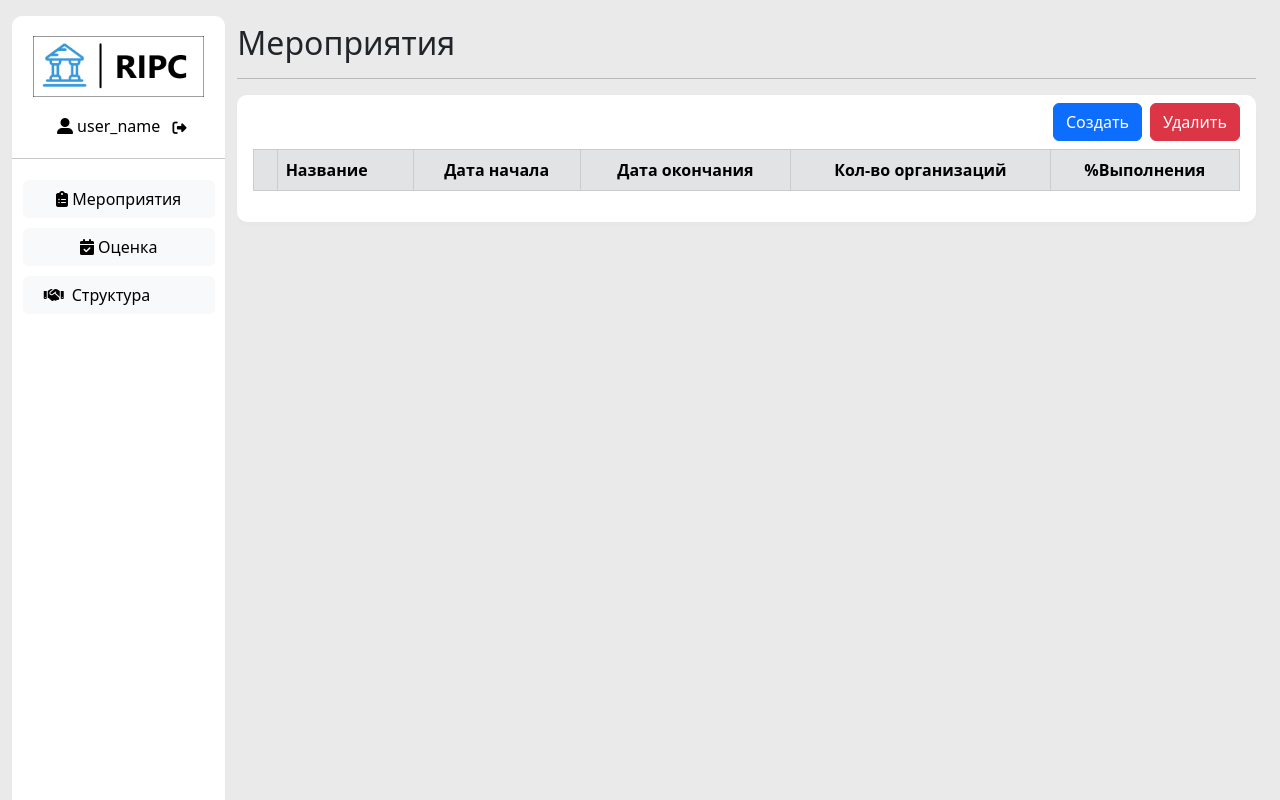
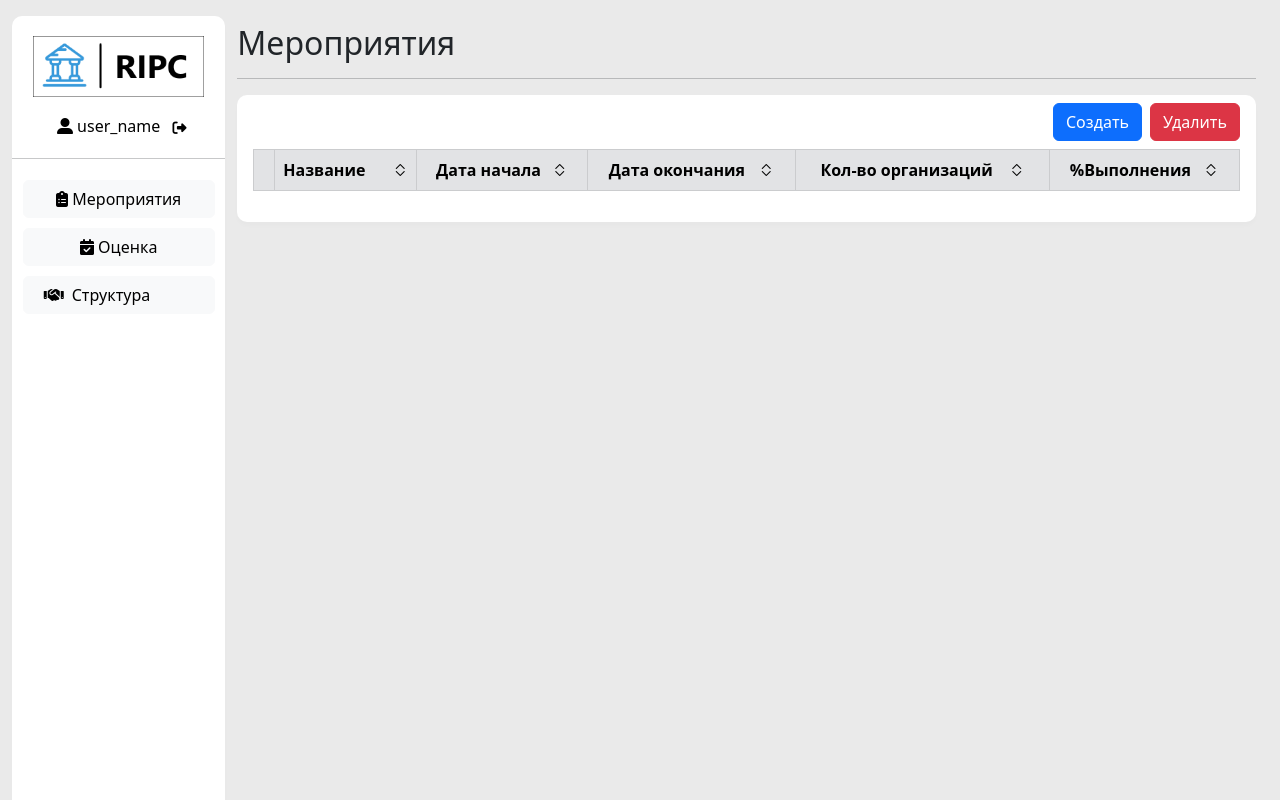
Before and after one commit to ScarlettD1/RIPC, a Django app: template ripc/templates/main_pages/events_resp.html in a window 1280 px wide. Run offline with Django 4.2, Linux system fonts and the light colour scheme; the template is opened without the code that fills it, so the values that code supplies are empty; some libraries are stand-ins or nearby versions.

Commit message:
Добавил сортировку (Список МП - админ)

```diff
--- a/ripc/static/js/pages/events_resp.js
+++ b/ripc/static/js/pages/events_resp.js
@@ -1,17 +1,19 @@
 let baseURL = `${document.location.protocol}//${document.location.host}`
 let page = 1
 let lastPage = 1
+let sortBy = 'start_date'
 
 $(document).ready(function(){
     getEventsInfo();
     setInterval(getEventsInfo, 30000);
+    $('.table-admin-view thead button').bind('click', SortData)
 });
 
 // Получить стартовые данные
 function getEventsInfo() {
     $.ajax({
         type: "GET",
-        url: `${baseURL}/api/event/?page=${page}`,
+        url: `${baseURL}/api/event/?page=${page}&order_by=${sortBy}`,
         dataType: 'JSON',
         success: function (response) {
             console.log("Мероприятия получены!")
@@ -54,6 +56,14 @@ function getEventsInfo() {
             console.log(textStatus, jqXHR.responseText);
         }
     });
+}
+
+function SortData() {
+    if ($(this).attr('id').split('-')[1] === sortBy)
+        sortBy = '-' + sortBy
+    else
+        sortBy = $(this).attr('id').split('-')[1]
+    getEventsInfo()
 }
 
 function insertPagination(lastPage) {
--- a/ripc/templates/main_pages/events_resp.html
+++ b/ripc/templates/main_pages/events_resp.html
@@ -14,13 +14,38 @@
         <div class="main-content px-3">
             <table class="table-admin-view table table-bordered table-hover">
                 <thead>
-                    <tr class="table-secondary text-center">
+                    <tr class="table-secondary">
                         <th scope="col"></th>
-                        <th class="text-start" scope="col">Название</th>
-                        <th scope="col">Дата начала</th>
-                        <th scope="col">Дата окончания</th>
-                        <th scope="col">Кол-во организаций</th>
-                        <th scope="col">%Выполнения</th>
+                        <th scope="col">
+                            <div class="d-flex justify-content-between" style="height: 1.5rem">
+                                <p>Название</p>
+                                <button id='sort-name' class="bi bi-chevron-expand"></button>
+                            </div>
+                        </th>
+                        <th scope="col">
+                            <div class="d-flex justify-content-evenly" style="height: 1.5rem">
+                                <p>Дата начала</p>
+                                <button id='sort-start_date' class="bi bi-chevron-expand"></button>
+                            </div>
+                        </th>
+                        <th scope="col">
+                            <div class="d-flex justify-content-evenly" style="height: 1.5rem">
+                                <p>Дата окончания</p>
+                                <button id='sort-end_date' class="bi bi-chevron-expand"></button>
+                            </div>
+                        </th>
+                        <th scope="col">
+                            <div class="d-flex justify-content-evenly" style="height: 1.5rem">
+                                <p>Кол-во организаций</p>
+                                <button id='sort-orgs_count' class="bi bi-chevron-expand"></button>
+                            </div>
+                        </th>
+                        <th scope="col">
+                            <div class="d-flex justify-content-evenly" style="height: 1.5rem">
+                                <p>%Выполнения</p>
+                                <button id='sort-total_percent' class="bi bi-chevron-expand"></button>
+                            </div>
+                        </th>
                     </tr>
                 </thead>
                 <tbody>
```
Also changed, not shown: ripc/logic/event/event.py (+19 -3 lines).
